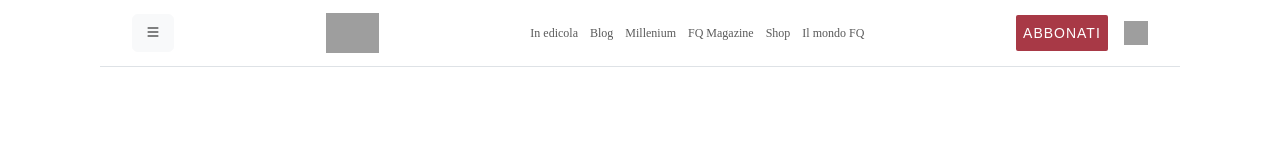
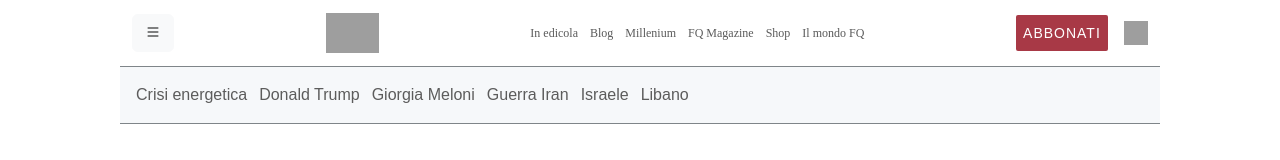
Before and after one commit to mala25ctrl/elaborato_ppm, a plain HTML site: page index.html in a window 1280 px wide. Drawn offline with nearby package versions, Linux system fonts and the light colour scheme; grey boxes are pictures that could not be loaded.

Commit message:
style: Aggiunto file .gitignore e aggiunto menu dei topic scrollable per mobile

```diff
--- a/index.css
+++ b/index.css
@@ -1,13 +1,13 @@
-:root{
+:root {
     --fq-red: #a83946;
     --fq-dark: #212529;
 }
 
-body{
+body {
     margin: 0;
     display: flex;
     flex-direction: column;
-    font-family: "EB Garamond",serif;
+    font-family: "EB Garamond", serif;
 }
 
 .main-header__logo-img {
@@ -15,7 +15,7 @@ body{
     width: auto;
 }
 
-.main-header__navbar{
+.main-header__navbar {
     display: none;
 }
 
@@ -26,21 +26,54 @@ body{
     letter-spacing: 1px;
     padding: 0.45rem;
     border-radius: 2px;
-    font-family: "TT Norms",sans-serif;
+    font-family: "TT Norms", sans-serif;
     font-size: 0.875rem;
     text-transform: uppercase;
 }
 
-.main-header__user-icon{
+.main-header__user-icon {
     width: 24px;
     height: 24px;
     display: block;
 }
 
+.main-header__topics{
+    display: flex;
+    gap: 1rem;
+    border-bottom: 1px solid #7f8589;
+    border-top: 1px solid #7f8589;
+    background-color: #f6f8fa;
+}
+
+.main-header__topics-list {
+    overflow-x: auto;
+    flex-wrap: nowrap;
+    align-items: center;
+    justify-content: flex-start;
+    -ms-overflow-style: none; /* IE e Edge */
+    scrollbar-width: none; /* Firefox */
+    padding: 1rem;
+    gap: 0.75rem;
+}
+
+.main-header__topics-list::-webkit-scrollbar {
+    display: none; /* Nasconde la barra su Chrome, Safari e Opera */
+}
+
+.main-header__topics-item .nav-link{
+    white-space: nowrap;
+    padding: 0;
+    font-weight: 400;
+    font-size: 1rem;
+    line-height: 1.5rem;
+    font-family: "TT Norms", sans-serif;
+    color: #5c5c5c;
+}
+
 
 /* --- TABLET (md) --- */
 @media (min-width: 768px) {
-    header{
+    header {
         width: 100%;
         max-width: 67.5rem;
         padding-left: 1.25rem;
@@ -49,17 +82,17 @@ body{
         margin-right: auto;
     }
 
-    .main-header__navbar{
+    .main-header__navbar {
         display: flex;
     }
 
-    .main-header__navbar .navbar-nav {
+    .main-header__primary-list {
         flex-direction: row;
         flex-wrap: nowrap;
         gap: 0.75rem;
     }
 
-    .main-header__nav-item{
+    .main-header__primary-item {
         font-size: 0.75rem;
         line-height: 1;
 
--- a/index.html
+++ b/index.html
@@ -21,7 +21,7 @@
     <link rel="stylesheet" href="index.css"/>
 </head>
 <body>
-<header class="border-bottom">
+<header>
     <nav class="navbar bg-white">
         <h1 class="visually-hidden">Il Fatto Quotidiano</h1>
         <div class="container-fluid d-flex justify-content-between align-items-center">
@@ -38,23 +38,23 @@
             </a>
 
             <div class="main-header__navbar">
-                <ul class="navbar-nav">
-                    <li class="nav-item main-header__nav-item">
+                <ul class="navbar-nav main-header__primary-list">
+                    <li class="nav-item main-header__primary-item">
                         <a class="nav-link" href="#">In edicola</a>
                     </li>
-                    <li class="nav-item main-header__nav-item">
+                    <li class="nav-item main-header__primary-item">
                         <a class="nav-link" href="#">Blog</a>
                     </li>
-                    <li class="nav-item main-header__nav-item">
+                    <li class="nav-item main-header__primary-item">
                         <a class="nav-link" href="#">Millenium</a>
                     </li>
-                    <li class="nav-item main-header__nav-item">
+                    <li class="nav-item main-header__primary-item">
                         <a class="nav-link" href="#">FQ Magazine</a>
                     </li>
-                    <li class="nav-item main-header__nav-item">
+                    <li class="nav-item main-header__primary-item">
                         <a class="nav-link" href="#">Shop</a>
                     </li>
-                    <li class="nav-item main-header__nav-item">
+                    <li class="nav-item main-header__primary-item">
                         <a class="nav-link" href="#">Il mondo FQ</a>
                     </li>
                 </ul>
@@ -70,8 +70,29 @@
                          alt="Area Personale">
                 </a>
             </div>
-
         </div>
+    </nav>
+    <nav class="main-header__topics">
+        <ul class="nav main-header__topics-list">
+            <li class="nav-item main-header__topics-item">
+                <a class="nav-link" href="#">Crisi energetica</a>
+            </li>
+            <li class="nav-item main-header__topics-item">
+                <a class="nav-link" href="#">Donald Trump</a>
+            </li>
+            <li class="nav-item main-header__topics-item">
+                <a class="nav-link" href="#">Giorgia Meloni</a>
+            </li>
+            <li class="nav-item main-header__topics-item">
+                <a class="nav-link" href="#">Guerra Iran</a>
+            </li>
+            <li class="nav-item main-header__topics-item">
+                <a class="nav-link" href="#">Israele</a>
+            </li>
+            <li class="nav-item main-header__topics-item">
+                <a class="nav-link" href="#">Libano</a>
+            </li>
+        </ul>
     </nav>
 </header>
 
```
Also changed, not shown: 1 other file.
